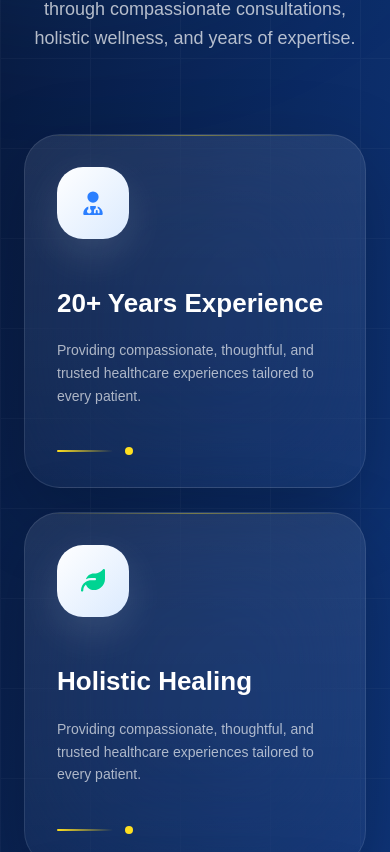
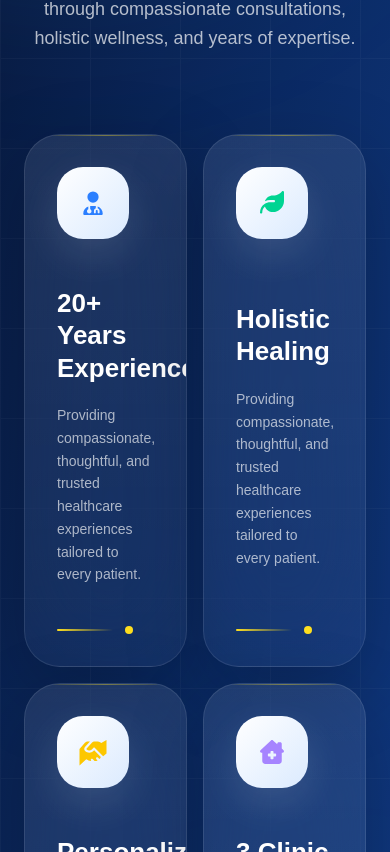
Before and after one commit to avainateya/pjrhc-web, a Next.js app: page / in a window 390 px wide. Shown: the part 4332-5184 px from the top of the page. Built offline with nearby package versions, Linux system fonts and the light colour scheme.

Commit message:
updated mobile grid layout

```diff
--- a/components/sections/WhyChooseUs.tsx
+++ b/components/sections/WhyChooseUs.tsx
@@ -260,15 +260,16 @@ export default function WhyChooseUs() {
 
         {/* CARDS */}
 
+        {/* CARDS */}
+
 <div
   className="
   mt-20
 
-          grid grid-cols-1
-          sm:grid-cols-2
+  grid grid-cols-2
   lg:grid-cols-4
 
-          gap-6
+  gap-4 sm:gap-6
 "
 >
 
```
Lines whose indentation alone changed are shown as unchanged.
